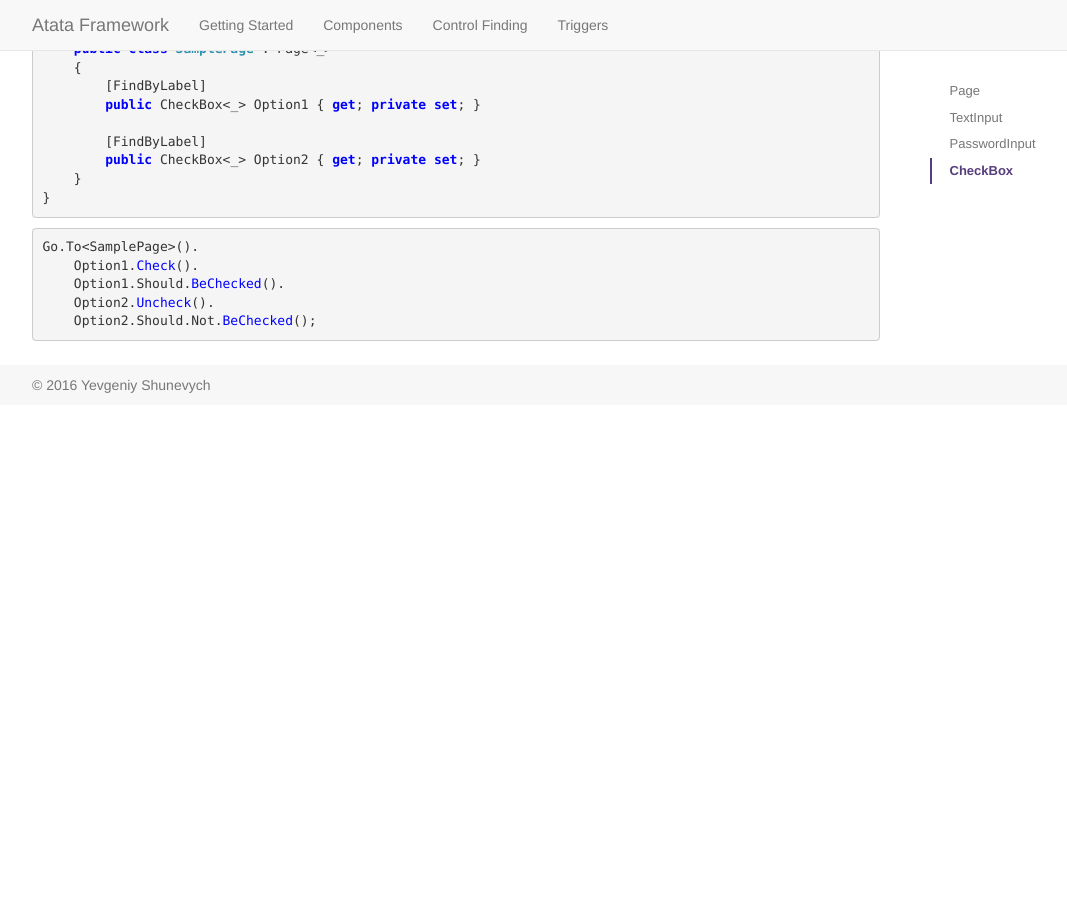
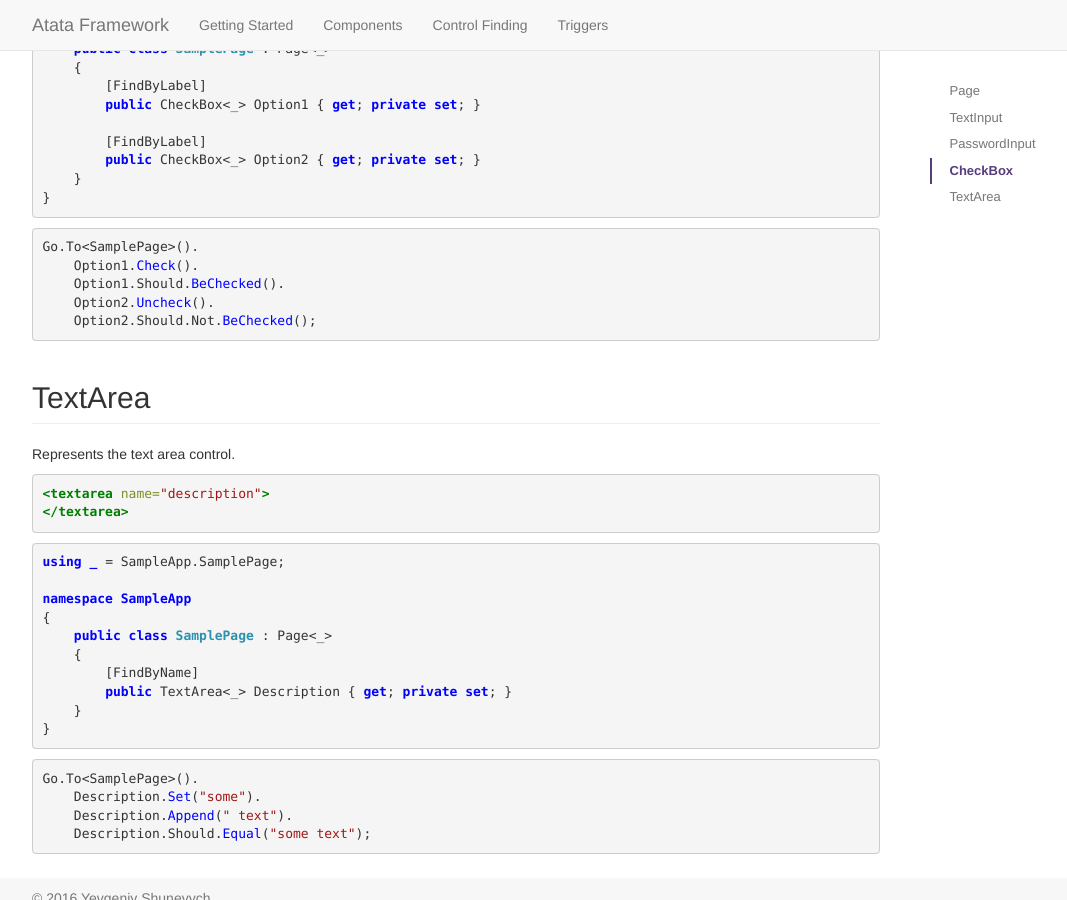
Before and after one commit to atata-framework/atata.io, a Jekyll site: the page built from components.html, in a window 1280 px wide and 900 px high, scrolled down 2133 px. Shown: the whole window, without its empty margins (38-1105 px from the left). Built offline with Jekyll 4.4.1, drawn with Linux system fonts in a browser that asks for light colours; before the commit the page ends 2538 px from its top, so only the background shows below that.

Commit message:
Add textarea component

````diff
--- a/_config.yml
+++ b/_config.yml
@@ -28,6 +28,7 @@ components:
   - TextInput
   - PasswordInput
   - CheckBox
+  - TextArea
 
 exclude:
   - LICENSE
--- /dev/null
+++ b/_includes/components/textarea.md
@@ -0,0 +1,24 @@
+Represents the text area control.
+
+```html
+<textarea name="description">
+</textarea>
+```
+```cs
+using _ = SampleApp.SamplePage;
+
+namespace SampleApp
+{
+    public class SamplePage : Page<_>
+    {
+        [FindByName]
+        public TextArea<_> Description { get; private set; }
+    }
+}
+```
+```cs
+Go.To<SamplePage>().
+    Description.Set("some").
+    Description.Append(" text").
+    Description.Should.Equal("some text");
+```
````
